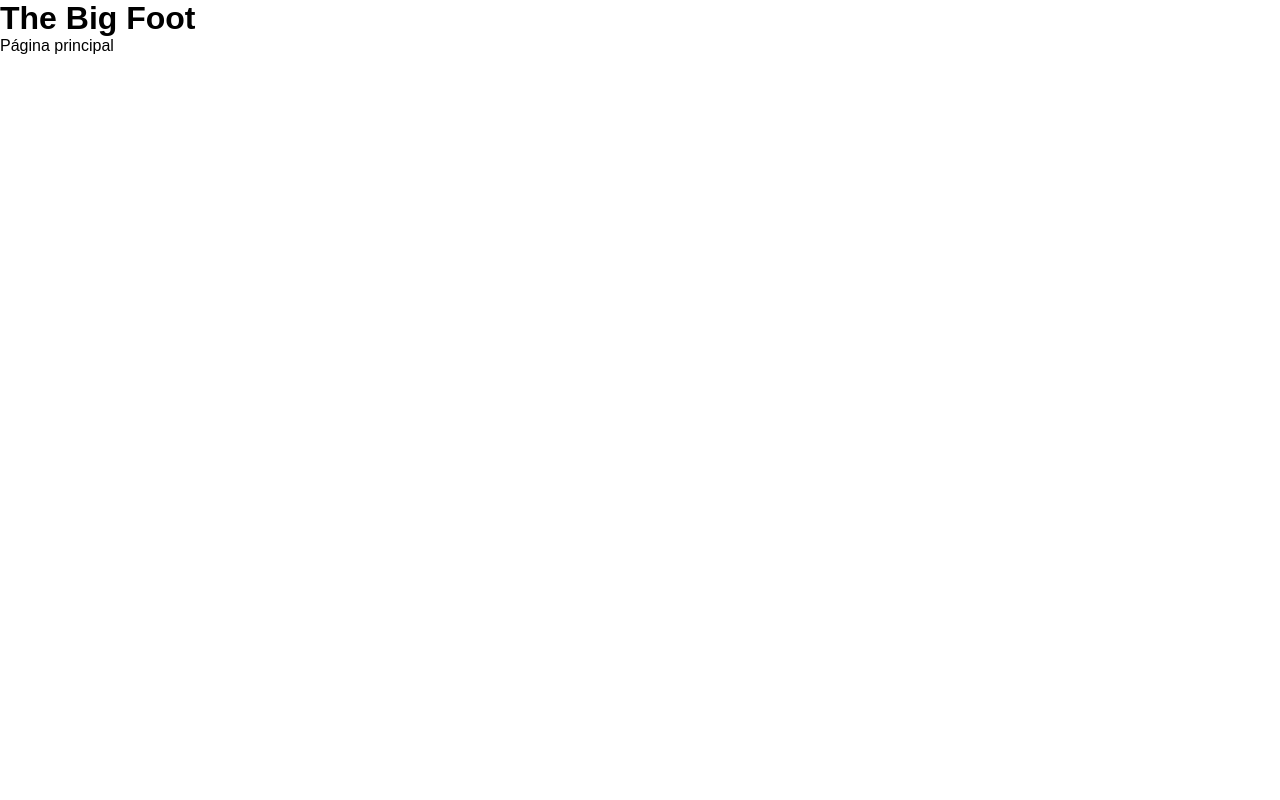
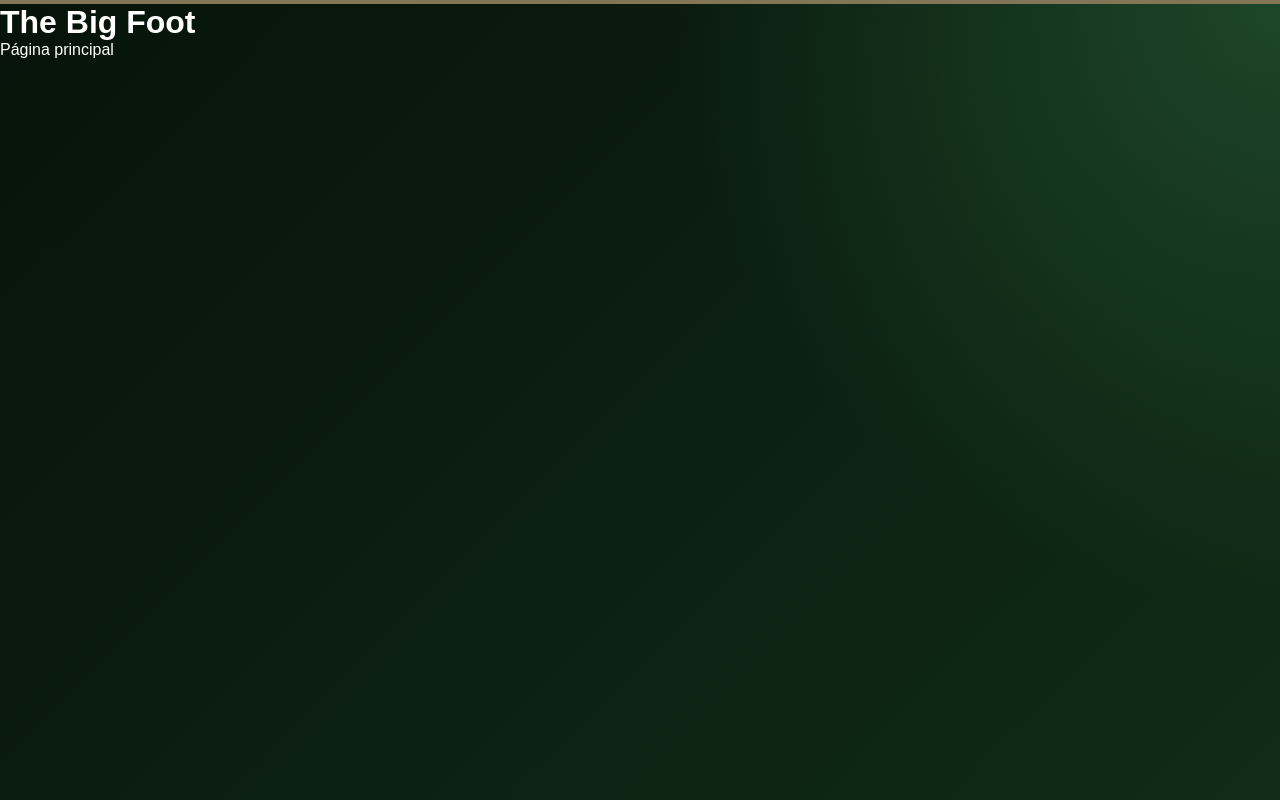
Before and after one commit to olatealejo/Proyecto_Big_Foot, a React (Vite) app: page / in a window 1280 px wide. Built offline with nearby package versions, Linux system fonts and the light colour scheme.

Commit message:
Mejorar estilos generales y fondo del sitio

```diff
--- a/src/index.css
+++ b/src/index.css
@@ -4,24 +4,31 @@
   box-sizing: border-box;
 }
 
+html,
+body,
+#root {
+  width: 100%;
+  min-height: 100%;
+}
+
 body {
   min-width: 320px;
   min-height: 100vh;
-  font-family: Arial, sans-serif;
-  background-color: white;
-  color: black;
-}
+  font-family: Arial, Helvetica, sans-serif;
+  color: white;
 
-#root {
-  width: 100%;
-  min-height: 100vh;
-}
+  background:
+    radial-gradient(circle at top right, #1d4628 0%, transparent 40%),
+    linear-gradient(135deg, #07130a, #102b17);
 
-img {
-  max-width: 100%;
+  border-top: 4px solid #837657;
 }
 
 a {
   color: inherit;
   text-decoration: none;
 }
+
+button {
+  font: inherit;
+}
```
